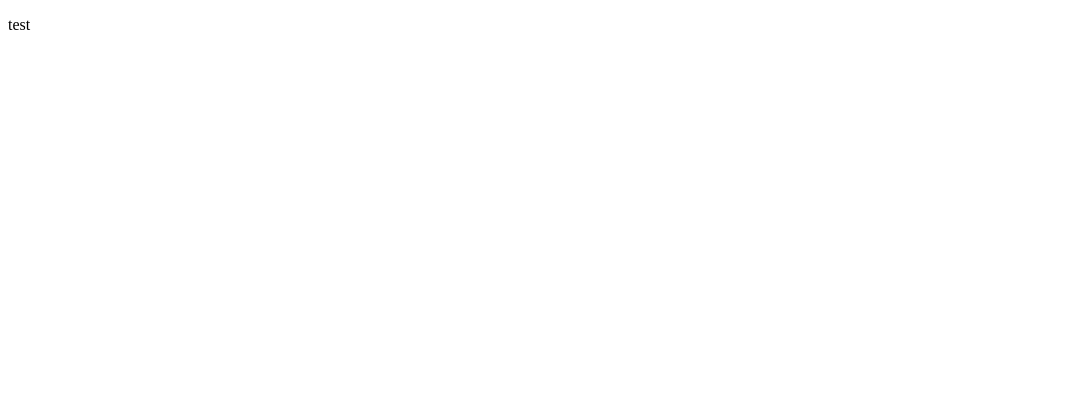
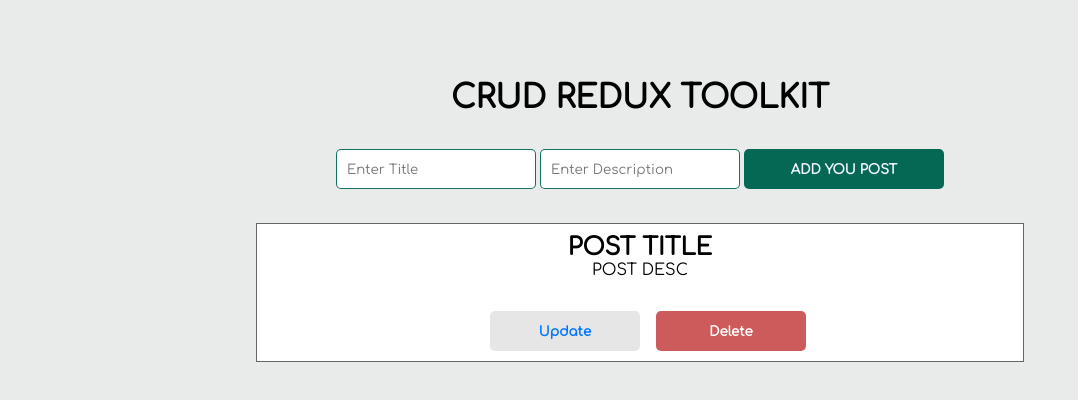
Before and after one commit to sara219/redux-toolkit-crud, a React (Create React App) app: page / in a window 1280 px wide. Shown: the top 400 px of the page, without its empty margins (0-1078 px from the left). Built offline with nearby package versions, Linux system fonts and the light colour scheme.

Commit message:
style posts componenet

```diff
--- a/public/index.html
+++ b/public/index.html
@@ -10,6 +10,14 @@
       content="Web site created using create-react-app"
     />
     <link rel="apple-touch-icon" href="%PUBLIC_URL%/logo192.png" />
+
+    <link rel="preconnect" href="https://fonts.googleapis.com" />
+    <link rel="preconnect" href="https://fonts.gstatic.com" crossorigin />
+    <link
+      href="https://fonts.googleapis.com/css2?family=Comfortaa&display=swap"
+      rel="stylesheet"
+    />
+
     <title>React App</title>
   </head>
   <body>
--- a/src/App.css
+++ b/src/App.css
@@ -1,38 +1,72 @@
-.App {
-  text-align: center;
+* {
+  padding: 0;
+  margin: 0;
+  box-sizing: border-box;
 }
 
-.App-logo {
-  height: 40vmin;
-  pointer-events: none;
+body {
+  background-color: rgb(233, 235, 235);
+  text-align: center;
+  margin-top: 5rem;
 }
 
-@media (prefers-reduced-motion: no-preference) {
-  .App-logo {
-    animation: App-logo-spin infinite 20s linear;
-  }
+body,
+h1,
+h2,
+button,
+input {
+  font-family: 'Comfortaa', cursive;
 }
 
-.App-header {
-  background-color: #282c34;
-  min-height: 100vh;
-  display: flex;
-  flex-direction: column;
-  align-items: center;
-  justify-content: center;
-  font-size: calc(10px + 2vmin);
-  color: white;
+.form {
+  margin-top: 2rem;
 }
 
-.App-link {
-  color: #61dafb;
+.form input,
+button {
+  width: 200px;
+  height: 40px;
+  border: 1px solid #056854ed;
+  border-radius: 5px;
+  margin: 2px;
+  padding: 10px;
+  outline: none;
 }
 
-@keyframes App-logo-spin {
-  from {
-    transform: rotate(0deg);
-  }
-  to {
-    transform: rotate(360deg);
-  }
+.form button {
+  background: #056854;
+  color: aliceblue;
+
+  font-weight: bolder;
 }
+
+/* ----------------- */
+
+.posts {
+  margin-top: 2rem;
+}
+.post {
+  width: 60%;
+  background: #fff;
+  border: 1px solid #666;
+  padding: 10px;
+  margin: auto;
+}
+
+.post button {
+  width: 150px;
+  display: inline-block;
+  margin: 2rem 0 0 1rem;
+  font-weight: bold;
+  border: none;
+}
+
+.update {
+  background-color: rgb(230, 230, 230);
+  color: rgb(0, 119, 255);
+}
+
+.delete {
+  color: white;
+  background: rgb(205, 91, 91);
+}
--- a/src/App.tsx
+++ b/src/App.tsx
@@ -1,9 +1,12 @@
+import React from 'react'
 import './App.css'
+import { Posts } from './components/Posts'
 
 const App = () => {
   return (
     <div>
-      <p>test</p>
+      <h1>CRUD REDUX TOOLKIT</h1>
+      <Posts />
     </div>
   )
 }
```
